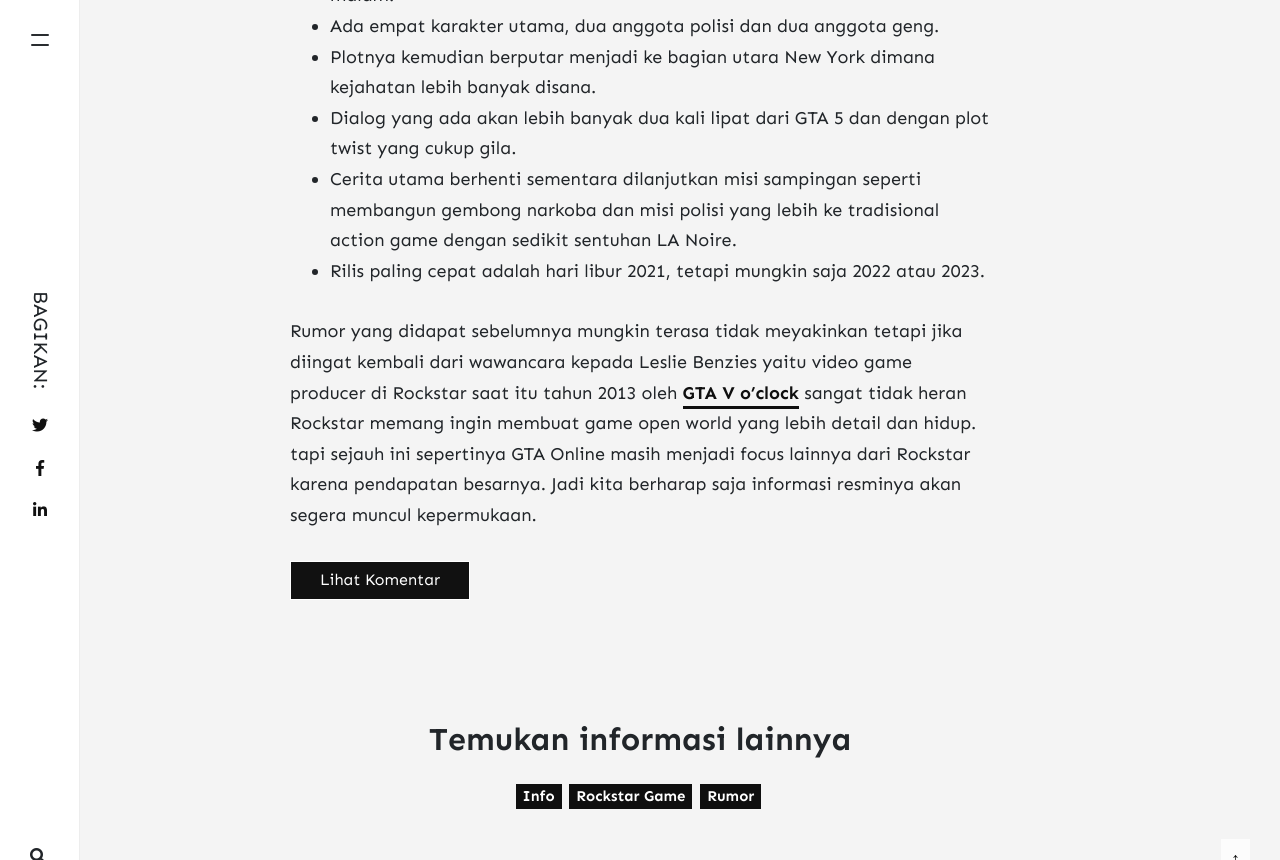
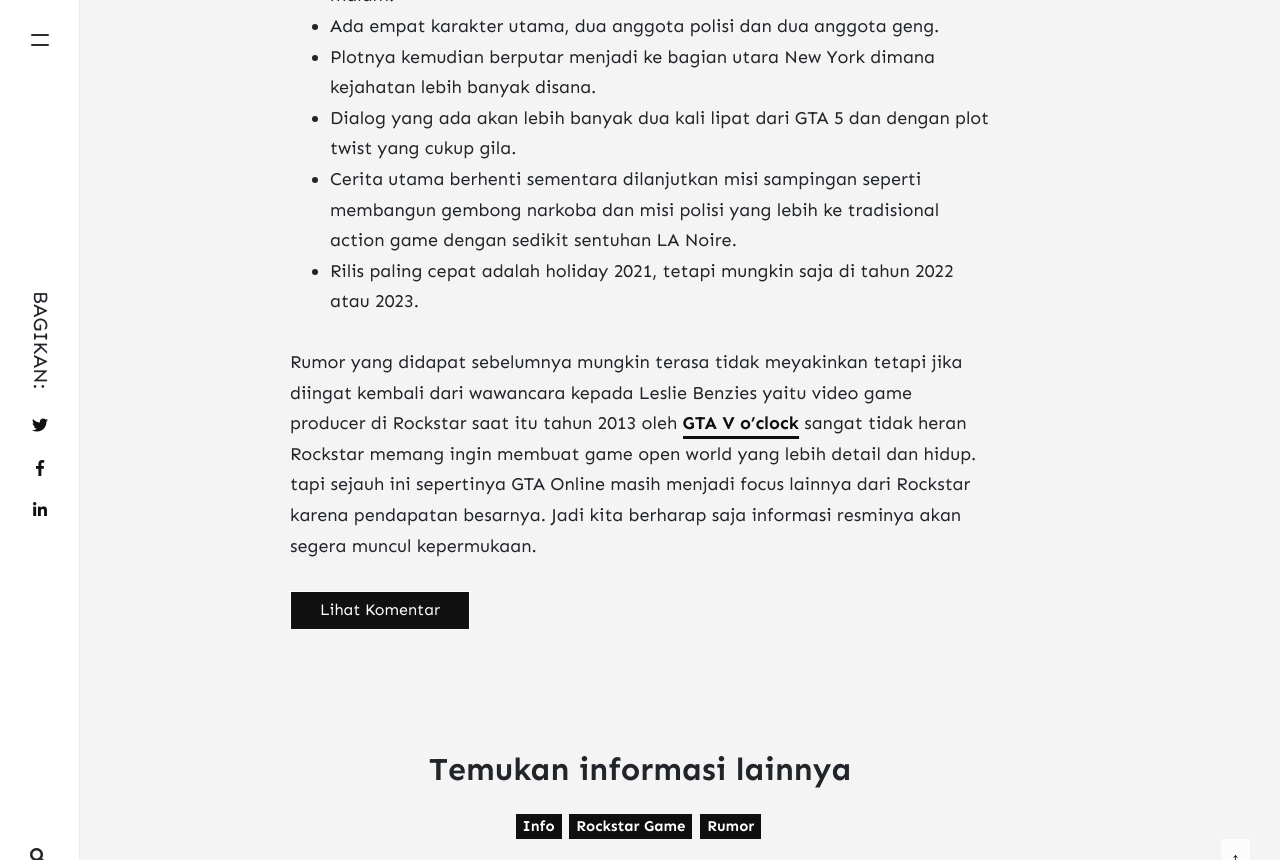
Before and after one commit to arytapermana/dsg-web, a Jekyll site: the page built from _posts/2020-10-24-gta-6-tanggal-rilis-berita-dan-desas-desusnya-rumor.md, in a window 1280 px wide and 900 px high, scrolled down 2987 px, cut to the strip 0-860 px from the top of the window. Built offline with Jekyll 4.4.1, drawn with Linux system fonts in a browser that asks for light colours; nearby versions of some CDN libraries; comment, search, counter and statistics services are not loaded.

Commit message:
Update Blog “2020-10-24-gta-6-tanggal-rilis-berita-dan-desas-desusnya-rumor”

```diff
--- a/_posts/2020-10-24-gta-6-tanggal-rilis-berita-dan-desas-desusnya-rumor.md
+++ b/_posts/2020-10-24-gta-6-tanggal-rilis-berita-dan-desas-desusnya-rumor.md
@@ -49,6 +49,6 @@
 * Plotnya kemudian berputar menjadi ke bagian utara New York dimana kejahatan lebih banyak disana.
 * Dialog yang ada akan lebih banyak dua kali lipat dari GTA 5 dan dengan plot twist yang cukup gila.
 * Cerita utama berhenti sementara dilanjutkan misi sampingan seperti membangun gembong narkoba dan misi polisi yang lebih ke tradisional action game dengan sedikit sentuhan LA Noire.
-* Rilis paling cepat adalah hari libur 2021, tetapi mungkin saja 2022 atau 2023.
+* Rilis paling cepat adalah holiday 2021, tetapi mungkin saja di tahun 2022 atau 2023.
 
 Rumor yang didapat sebelumnya mungkin terasa tidak meyakinkan tetapi jika diingat kembali dari wawancara kepada Leslie Benzies yaitu video game producer di Rockstar saat itu tahun 2013 oleh [GTA V o'clock](https://www.youtube.com/watch?v=_AI2S2_-Yh0) sangat tidak heran Rockstar memang ingin membuat game open world yang lebih detail dan hidup. tapi sejauh ini sepertinya GTA Online masih menjadi focus lainnya dari Rockstar karena pendapatan besarnya. Jadi kita berharap saja informasi resminya akan segera muncul kepermukaan.
```
